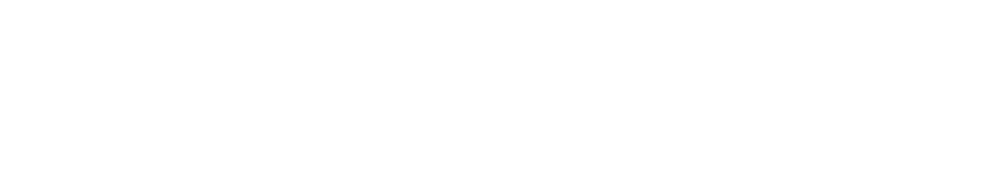
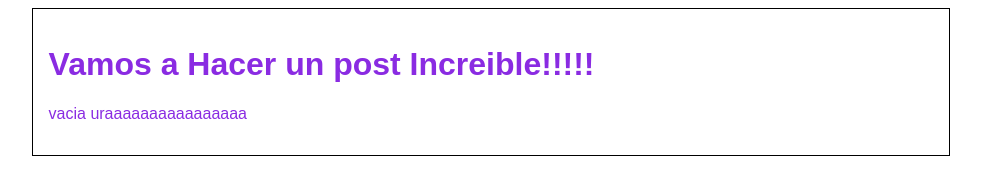
Before and after one commit to Franmartinezoro/Hyperblog, a plain HTML site: page index.html in a window 1280 px wide. Shown: the whole page, without its empty margins (149-1130 px from the left). Drawn offline with Linux system fonts and the light colour scheme.

Commit message:
modificamos el HTML y CSS y estamos listos para crear nuestra primera rama

```diff
--- a/css/style.css
+++ b/css/style.css
@@ -0,0 +1,14 @@
+body
+{
+color: blueviolet;
+text-align: center;
+font-family: Arial;
+}
+#container
+{
+    width: 70%;
+    padding:1em ;
+    text-align: left;
+    border: 1px solid #000;
+    margin: 0 auto;
+}
--- a/index.html
+++ b/index.html
@@ -4,9 +4,15 @@
     <meta charset="UTF-8">
     <meta http-equiv="X-UA-Compatible" content="IE=edge">
     <meta name="viewport" content="width=device-width, initial-scale=1.0">
-    <title>Document</title>
+    <link rel="stylesheet" href="css/style.css">
+    <title>No entres</title>
 </head>
 <body>
-
+    <div id="container">
+    <div id="post">
+        <h1>Vamos a Hacer un post Increible!!!!!</h1>
+        <p>vacia uraaaaaaaaaaaaaaaa</p>
+    </div>
+</div>
 </body>
 </html>
```
